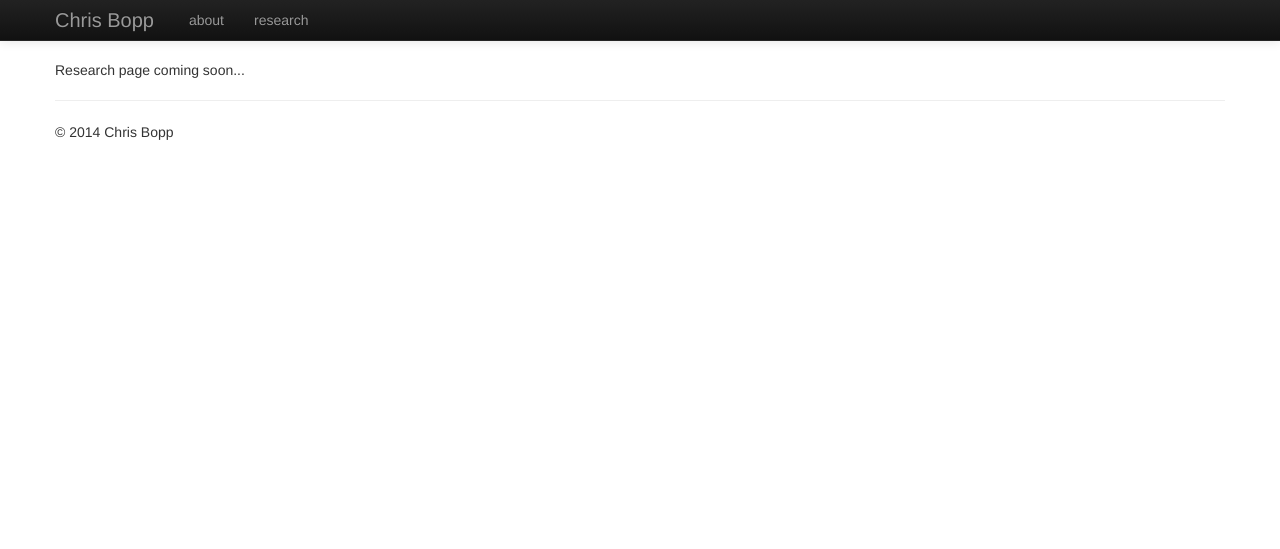
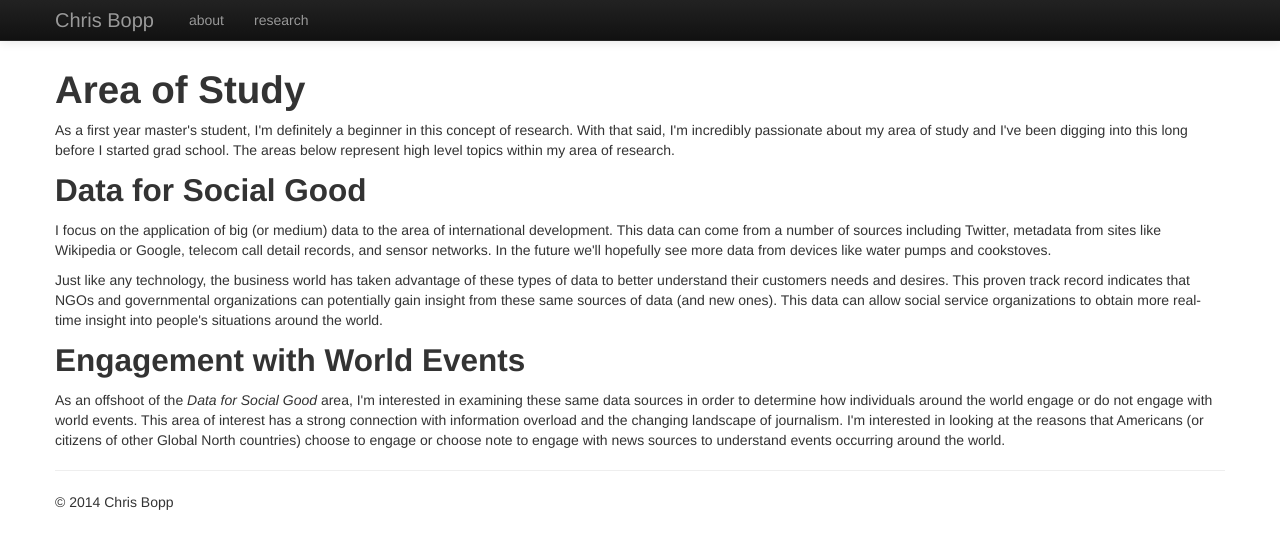
Before and after one commit to chrisbopp/chrisbopp.github.io, a Jekyll site: the page built from research/index.html, in a window 1280 px wide. Shown: the top 549 px of the page. Built offline with Jekyll 4.4.1, drawn with Linux system fonts in a browser that asks for light colours; Markdown is read by kramdown in place of the engine named in the settings.

Commit message:
Populated research with info

```diff
--- a/research/index.html
+++ b/research/index.html
@@ -3,4 +3,16 @@ layout: default
 title: Research | Chris Bopp
 ---
 
-Research page coming soon...
+<h1>Area of Study</h1>
+
+<p>As a first year master's student, I'm definitely a beginner in this concept of research. With that said, I'm incredibly passionate about my area of study and I've been digging into this long before I started grad school. The areas below represent high level topics within my area of research.</p>
+
+<h2>Data for Social Good</h2>
+
+<p>I focus on the application of big (or medium) data to the area of international development. This data can come from a number of sources including Twitter, metadata from sites like Wikipedia or Google, telecom call detail records, and sensor networks. In the future we'll hopefully see more data from devices like water pumps and cookstoves.</p>
+
+<p>Just like any technology, the business world has taken advantage of these types of data to better understand their customers needs and desires. This proven track record indicates that NGOs and governmental organizations can potentially gain insight from these same sources of data (and new ones). This data can allow social service organizations to obtain more real-time insight into people's situations around the world.</p>
+
+<h2>Engagement with World Events</h2>
+
+<p>As an offshoot of the <i>Data for Social Good</i> area, I'm interested in examining these same data sources in order to determine how individuals around the world engage or do not engage with world events. This area of interest has a strong connection with information overload and the changing landscape of journalism. I'm interested in looking at the reasons that Americans (or citizens of other Global North countries) choose to engage or choose note to engage with news sources to understand events occurring around the world.<p>
```
